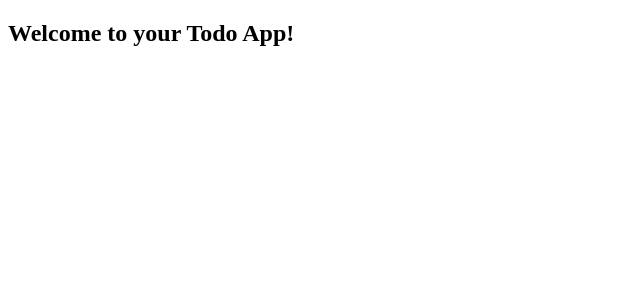
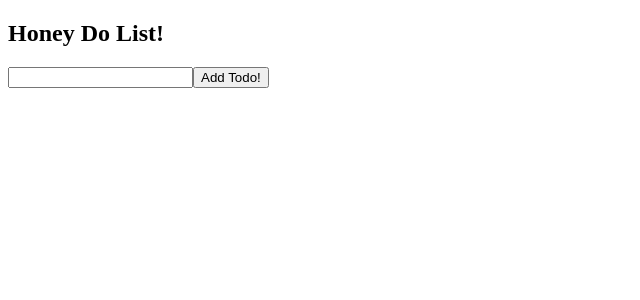
Before and after one commit to bloominstituteoftechnology/web-module-project-class-components, a React (Create React App) app: page / in a window 1280 px wide. Shown: the top 300 px of the page, without its empty margins (0-640 px from the left). Built offline with nearby package versions, Linux system fonts and the light colour scheme; the HTML template or start-up script is replaced by a standard one.

Commit message:
Got App started and made TodoForm

```diff
--- a/src/App.js
+++ b/src/App.js
@@ -1,13 +1,53 @@
-import React from 'react';
+import React from 'react'
+import Todo from './components/Todo'
+import TodoForm from './components/TodoForm'
+
+const todoList = [
+  {
+    task: 'Walk the Dog',
+    id: 1,
+    completed: false
+  },
+  {
+    task: 'Meal Prep',
+    id: 2,
+    completed: false
+  },
+  {
+    task: 'Laundry',
+    id: 3,
+    completed: false
+  },
+  {
+    task: 'Water Plants',
+    id: 4,
+    completed: false
+  }
+]
 
 class App extends React.Component {
   // you will need a place to store your state in this component.
   // design `App` to be the parent component of your application.
   // this component is going to take care of state, and any change handlers you need to work with your state
+  constructor() {
+    super()
+    this.state = {
+      todoList: todoList
+    }
+  }
+  addTodo = task => {
+    const newTodo = {
+      task: task,
+      id: Date.now(),
+      completed: false
+    }
+  }
+
   render() {
     return (
       <div>
-        <h2>Welcome to your Todo App!</h2>
+        <h2>Honey Do List!</h2>
+        <TodoForm addTodo={this.addTodo} />
       </div>
     );
   }
--- a/src/components/Todo.js
+++ b/src/components/Todo.js
@@ -0,0 +1,8 @@
+import React from 'react'
+
+function Todo(props) {
+    return {
+
+    }
+}
+export default Todo
--- a/src/components/TodoForm.js
+++ b/src/components/TodoForm.js
@@ -0,0 +1,38 @@
+import { render } from '@testing-library/react'
+import React from 'react'
+
+class TodoForm extends React.Component {
+    constructor() {
+        super()
+        this.state = {
+            input: ''
+        }
+    }
+
+
+    handleChange = event => {
+        this.setState({
+            input: event.target.value
+        })
+    }
+
+    handleSubmit = event => {
+        event.preventDefault()
+        this.props.addTodo(this.state.input)
+    }
+
+    render() {
+        return (
+            <form onSubmit={this.handleSubmit}>
+                <input
+                    onChange={this.handleChange}
+                    type='text'
+                    name='todo'
+                />
+                <button>Add Todo!</button>
+            </form>
+        )
+    }
+
+}
+export default TodoForm
```
Also changed, not shown: 1 other file (tests, documents, lock files or other folders).
